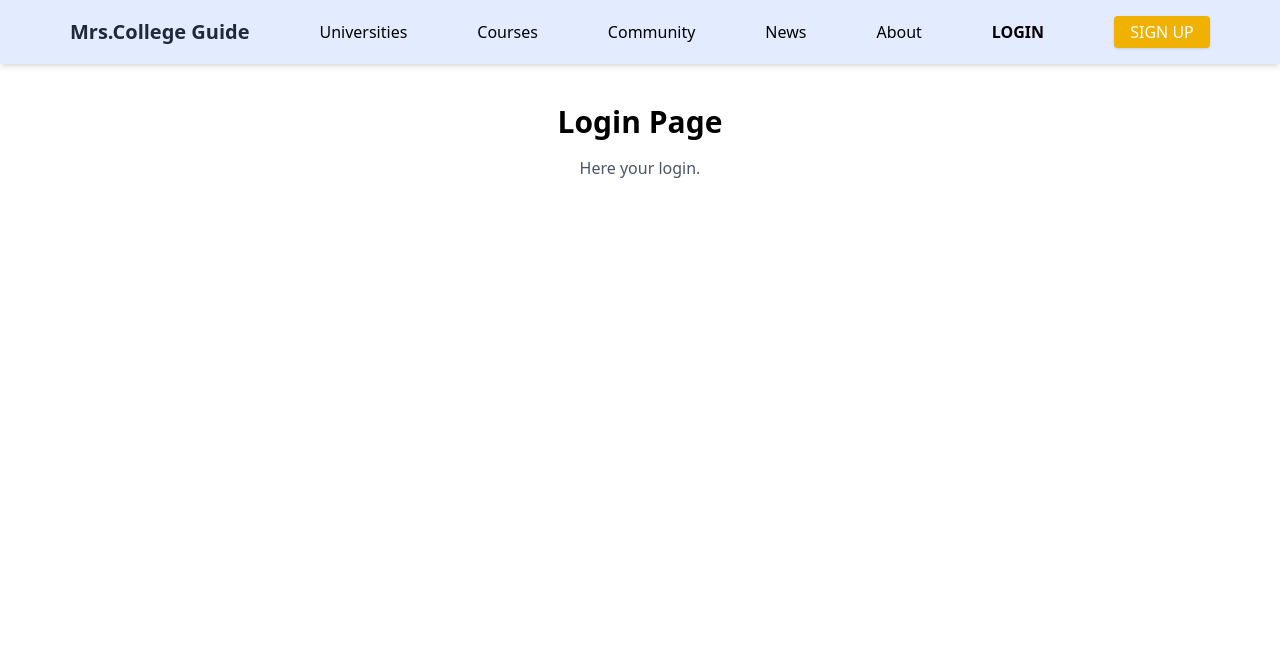
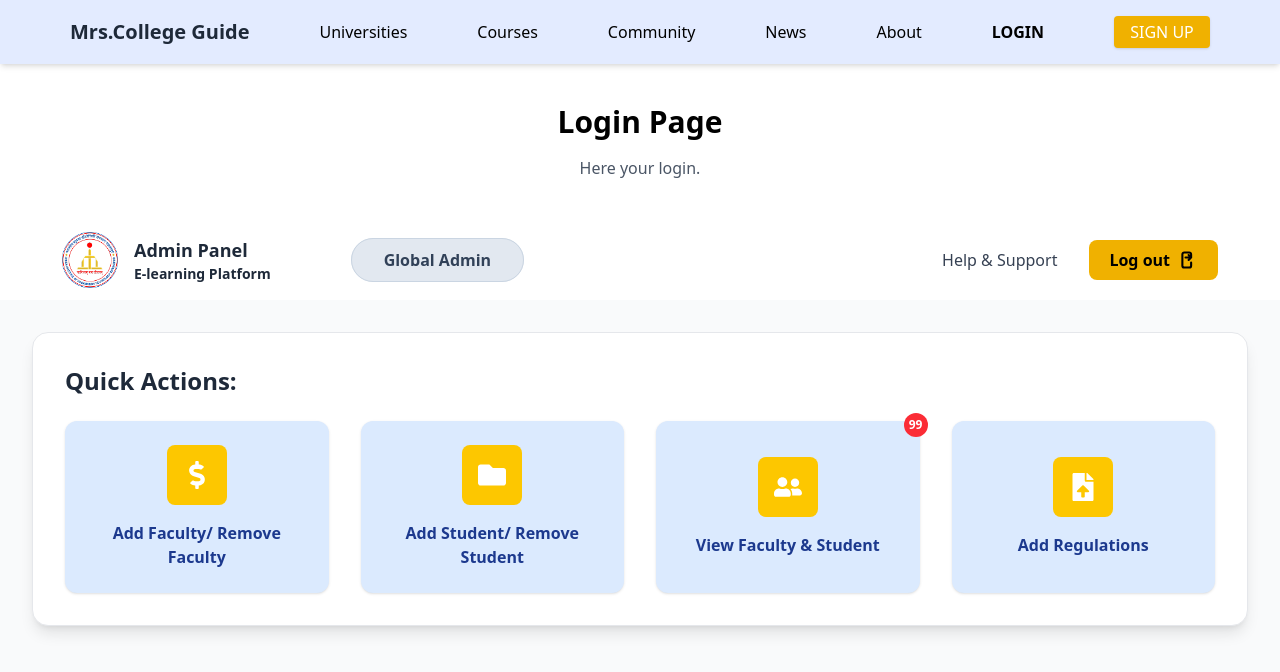
Before and after one commit to Ankitkumar7311/E-Learning, a React (Vite) app: page /login in a window 1280 px wide. Shown: the top 672 px of the page. Built offline with nearby package versions, Linux system fonts and the light colour scheme.

Commit message:
Admindashboard and Admin navbar

```diff
--- a/package.json
+++ b/package.json
@@ -13,6 +13,7 @@
     "@tailwindcss/vite": "^4.1.12",
     "react": "^19.1.1",
     "react-dom": "^19.1.1",
+    "react-icons": "^5.5.0",
     "react-router-dom": "^7.8.2",
     "tailwindcss": "^4.1.12"
   },
--- a/src/App.jsx
+++ b/src/App.jsx
@@ -8,6 +8,8 @@ import Community from './components/Community';
 import News from './components/News';
 import About from './components/About';
 import Login from './components/Login';
+import AdminNavBar from './components/AdminNavBar';
+import AdminDashboard from './components/AdminDashboard';
 
 const App = () => {
   return (
@@ -22,7 +24,10 @@ const App = () => {
         <Route path="/about" element={<About />} />
         <Route path="/login" element={<Login />} />
       </Routes>
+       <AdminNavBar/>
+      <AdminDashboard/>
     </Router>
+
   );
 };
 
--- /dev/null
+++ b/src/components/AdminDashboard.jsx
@@ -0,0 +1,70 @@
+// src/components/AdminDashboard.js
+
+import React from 'react';
+// Importing icons from popular icon libraries via react-icons
+import { FaDollarSign, FaFolder, FaUserFriends, FaFileUpload } from 'react-icons/fa';
+import { IoLogOutOutline } from 'react-icons/io5';
+
+/**
+ * A reusable button component for the "Quick Actions" section.
+ * @param {object} props - The component props.
+ * @param {React.ReactNode} props.icon - The icon element to display.
+ * @param {string} props.text - The text label for the button.
+ * @param {number} [props.notificationCount] - An optional count for the notification badge.
+ */
+const ActionButton = ({ icon, text, notificationCount }) => {
+  return (
+    <button className="relative flex flex-col items-center justify-center p-6 bg-blue-100 hover:bg-blue-200 rounded-xl shadow-sm transition-colors duration-300 focus:outline-none focus:ring-2 focus:ring-blue-500 focus:ring-opacity-50">
+      {/* Notification Badge: Only shows if notificationCount is a truthy value */}
+      {notificationCount && (
+        <span className="absolute -top-2 -right-2 flex items-center justify-center w-6 h-6 bg-red-500 text-white text-xs font-bold rounded-full">
+          {notificationCount}
+        </span>
+      )}
+
+      {/* Icon Container */}
+      <div className="mb-4 bg-yellow-400 p-4 rounded-lg">
+        {icon}
+      </div>
+
+      {/* Text Label */}
+      <span className="text-center font-semibold text-blue-900">{text}</span>
+    </button>
+  );
+};
+const AdminDashboard = () => {
+  return (
+    <div className="min-h-screen bg-gray-50 font-sans">
+
+      {/* Main Content Area */}
+      <main className="p-4 sm:p-8">
+        <div className="max-w-screen-xl mx-auto">
+          <div className="bg-white p-6 sm:p-8 rounded-2xl shadow-lg border border-gray-200">
+            <h2 className="text-2xl font-bold text-gray-800 mb-6">Quick Actions:</h2>
+            <div className="grid grid-cols-1 sm:grid-cols-2 lg:grid-cols-4 gap-6 sm:gap-8">
+              <ActionButton
+                icon={<FaDollarSign size={28} className="text-white" />}
+                text="Add Faculty/ Remove Faculty"
+              />
+              <ActionButton
+                icon={<FaFolder size={28} className="text-white" />}
+                text="Add Student/ Remove Student"
+              />
+              <ActionButton
+                icon={<FaUserFriends size={28} className="text-white" />}
+                text="View Faculty & Student"
+                notificationCount={99}
+              />
+              <ActionButton
+                icon={<FaFileUpload size={28} className="text-white" />}
+                text="Add Regulations"
+              />
+            </div>
+          </div>
+        </div>
+      </main>
+    </div>
+  );
+};
+
+export default AdminDashboard;
--- /dev/null
+++ b/src/components/AdminNavBar.jsx
@@ -0,0 +1,54 @@
+import React from 'react';
+// You can replace this with your actual logo file
+import logo from '../assets/Ellipse.png';
+const AdminNavBar = () => {
+  return (
+    <nav className="flex items-center justify-between bg-white p-3 shadow-xl ">
+      {/* Left & Center Section */}
+      <div className="flex items-center">
+        {/* Logo and Title */}
+        <div className="flex items-center">
+          <img className="h-14 w-14 ml-[50px]" src={logo} alt="E-learning platform"  />
+          <div className="ml-4">
+            <span className="block text-lg font-bold text-gray-800">Admin Panel</span>
+            <span className="block text-sm font-bold  text-gray-800">E-learning Platform</span>
+          </div>
+        </div>
+
+        {/* Global Admin Button */}
+        <div className="ml-20">
+          <a href="#"><span className="bg-slate-200 border border-slate-300 text-slate-700 font-semibold px-8 py-2.5 rounded-full hover:bg-blue-300 hover:text-white">
+            Global Admin
+          </span></a>
+        </div>
+      </div>
+
+      {/* Right Section */}
+      <div className="flex items-center">
+        <a href="#" className="text-gray-700 font-medium mr-8 hover:text-blue-600">
+          Help & Support
+        </a>
+        <button className="flex items-center bg-yellow-500 text-black font-bold py-2 px-5 rounded-lg hover:bg-yellow-600 transition-colors mr-[50px]">
+          <span>Log out</span>
+          {/* Logout Icon SVG */}
+          <svg
+            xmlns="http://www.w3.org/2000/svg"
+            fill="none"
+            viewBox="0 0 24 24"
+            strokeWidth={2.5}
+            stroke="currentColor"
+            className="w-5 h-5 ml-2"
+          >
+            <path
+              strokeLinecap="round"
+              strokeLinejoin="round"
+              d="M15.75 9V5.25A2.25 2.25 0 0013.5 3h-6a2.25 2.25 0 00-2.25 2.25v13.5A2.25 2.25 0 007.5 21h6a2.25 2.25 0 002.25-2.25V15m-3-3l3-3m0 0l-3-3m3 3H9"
+            />
+          </svg>
+        </button>
+      </div>
+    </nav>
+  );
+};
+
+export default AdminNavBar;
```
Also changed, not shown: src/assets/Ellipse.png (added), 1 other file (tests, documents, lock files or other folders).
